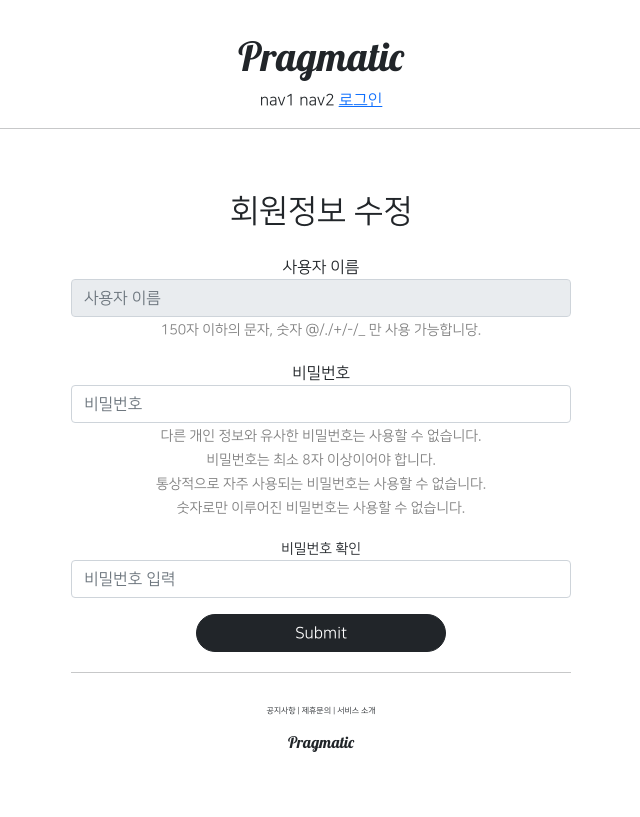
After one commit to wkdtpzld/Pinterest_copy, a Django app: template templates/accountapp/update.html in a window 1280 px wide. The commit adds this page. Shown: the whole page, without its empty margins (319-959 px from the left). Run offline with Django 3.2, Linux system fonts and the light colour scheme; the template is opened without the code that fills it: values that come from a table or form of the project are taken from there, others are empty; some libraries are stand-ins or nearby versions.

Commit message:
0.06
회원정보 수정

```diff
--- /dev/null
+++ b/accountapp/forms.py
@@ -0,0 +1,8 @@
+from django.contrib.auth.forms import UserCreationForm
+
+
+class Account_Update_Form(UserCreationForm):
+    def __init__(self, *args, **kwargs):
+        super().__init__(*args, **kwargs)
+
+        self.fields['username'].disabled = True
--- a/accountapp/urls.py
+++ b/accountapp/urls.py
@@ -9,5 +9,7 @@ urlpatterns = [
     path('create/', views.Account_Create_View.as_view(), name='create'),
     path('login/',LoginView.as_view(template_name='accountapp/login.html'),name='login'),
     path('logout/',LogoutView.as_view(),name='logout'),
+    path('detail/<int:pk>/', views.Account_Detail_View.as_view(), name='detail'),
+    path('update/<int:pk>/', views.Account_Update_View.as_view(), name='update'),
 
 ]
--- a/static/base.css
+++ b/static/base.css
@@ -10,6 +10,11 @@
     margin-top: 2rem;
 }
 
-.Margin_bottom{
-    margin-bottom: 4rem;
+input[type=password]
+    { font-family: "default";
 }
+
+::placeholder {
+    font-family: "NanumSquareR";
+    color: #888
+}
--- /dev/null
+++ b/templates/accountapp/update.html
@@ -0,0 +1,39 @@
+{% extends 'base.html' %}
+{% load bootstrap4 %}
+
+{% block content %}
+<div style='text-align: center; max-width: 500px; margin: 4rem auto'>
+    <div class="mb-4">
+        <h2> 회원정보 수정 </h2>
+    </div>
+    <form action="{% url 'accountapp:update' pk=user.pk %}" method = 'post'>
+    {% csrf_token %}
+    {% include 'form_errors.html' %}
+        <div class="form-group" >
+            <label for="username">사용자 이름</label>
+            <input type="text" class="form-control" name="username" id="username"
+                value="{{ form.username.value|default_if_none:'' }}" placeholder="사용자 이름" disabled>
+        </div>
+        <div style='margin-bottom: 20px; color:gray'>
+            <small> 150자 이하의 문자, 숫자 @/./+/-/_ 만 사용 가능합니당.</small>
+        </div>
+        <div class="form-group">
+            <label for="password1">비밀번호</label>
+            <input type="password" class="form-control" name="password1" id="password1"
+                value="{{ form.password1.value|default_if_none:'' }}" placeholder="비밀번호" >
+        </div>
+        <div style='margin-bottom: 20px; color:gray'>
+            <small> 다른 개인 정보와 유사한 비밀번호는 사용할 수 없습니다.
+            <br> 비밀번호는 최소 8자 이상이어야 합니다.
+            <br> 통상적으로 자주 사용되는 비밀번호는 사용할 수 없습니다.
+            <br> 숫자로만 이루어진 비밀번호는 사용할 수 없습니다. </br>
+        </div>
+        <div class="form-group" style='margin-bottom: 20px'>
+            <label for="password2">비밀번호 확인</label>
+            <input type="password" class="form-control" name="password2" id="password2"
+                value="{{ form.password2.value|default_if_none:'' }}" placeholder="비밀번호 입력">
+        <input type='submit' class='btn btn-dark rounded-pill col-6 mt-3'>
+    </form>
+</div>
+
+{% endblock %}
--- a/templates/header.html
+++ b/templates/header.html
@@ -6,12 +6,14 @@
         <div>
             <span>nav1</span>
             <span>nav2</span>
-            <span>nav3</span>
+            <!--로그인,로그아웃-->
             {% if not user.is_authenticated %}
             <a href="{% url 'accountapp:login' %}?next={{ request.path }}">
                 <span>로그인</span>
             </a>
             {% else %}
+            <a href="{% url 'accountapp:detail' pk=user.pk %}">
+                <span>마이페이지</sapn>
             <a href="{% url 'accountapp:logout' %}?next={{ request.path }}">
                 <span>로그아웃</sapn>
             {% endif %}
```
Also changed, not shown: accountapp/views.py (+14 -1 lines), templates/accountapp/detail.html (added, +22 -0 lines).
